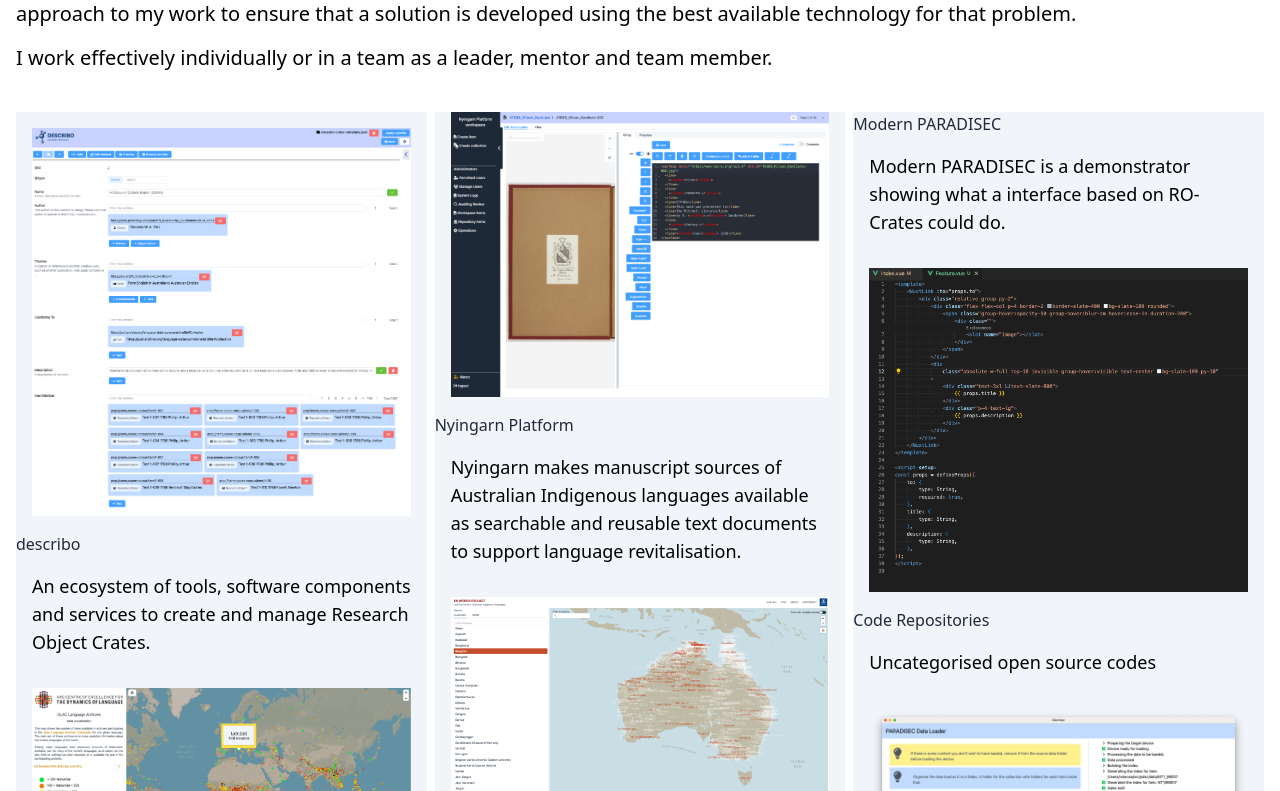
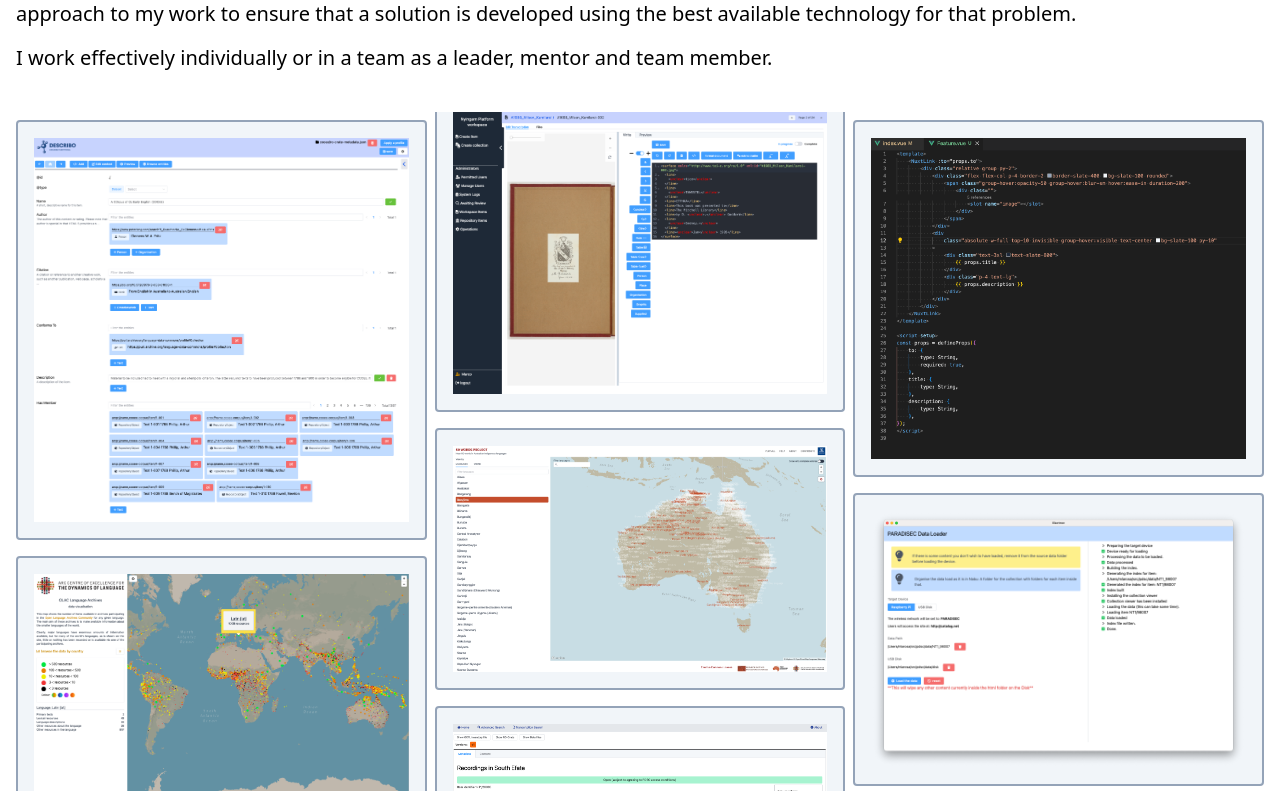
Before and after one commit to marcolarosa/marcolarosa.github.io, a Nuxt app: page / in a window 1280 px wide. Shown: the part 609-1400 px from the top of the page. Built offline with nearby package versions, Linux system fonts and the light colour scheme.

Commit message:
add tailwind config

```diff
--- /dev/null
+++ b/tailwind.config.js
@@ -0,0 +1,10 @@
+module.exports = {
+    future: {},
+    mode: "jit",
+    content: ["./public/index.html", "./src/**/*.html", "./src/**/*.{js,jsx,ts,tsx,vue}"],
+    theme: {
+        extend: {},
+    },
+    variants: {},
+    plugins: [],
+};
```
